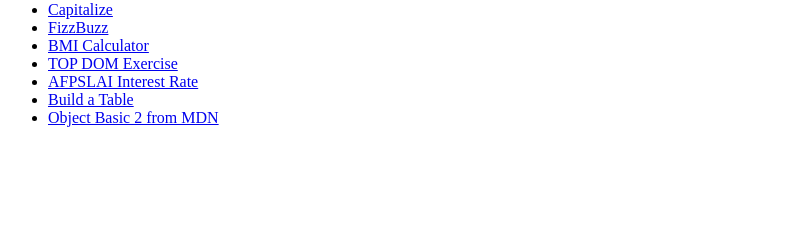
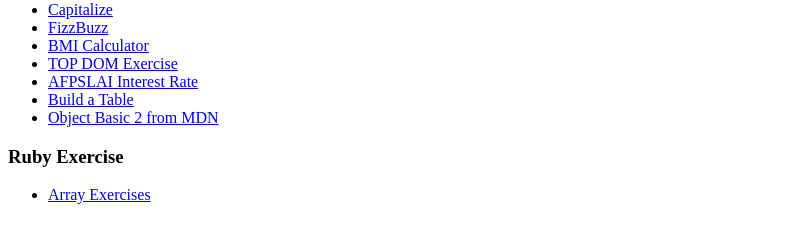
Before and after one commit to Br3y/code-exercises, a plain HTML site: page index.html in a window 1280 px wide. Shown: the part 79-322 px from the top of the page, without its empty margins (0-792 px from the left). Drawn offline with Linux system fonts and the light colour scheme.

Commit message:
adding link to ruby array exercise

```diff
--- a/index.html
+++ b/index.html
@@ -22,6 +22,11 @@
             <li><a href="javascriptExercises/build-a-table.html">Build a Table</a></li>
             <li><a href="javascriptExercises/objectBasic2-MDN.html">Object Basic 2 from MDN</a></li>
         </ul>
+
+        <h3>Ruby Exercise</h3>
+        <ul>
+            <li><a href="./rubyExercises/array.rb">Array Exercises</a></li>
+        </ul>
     </div>
 </body>
 </html>
```
